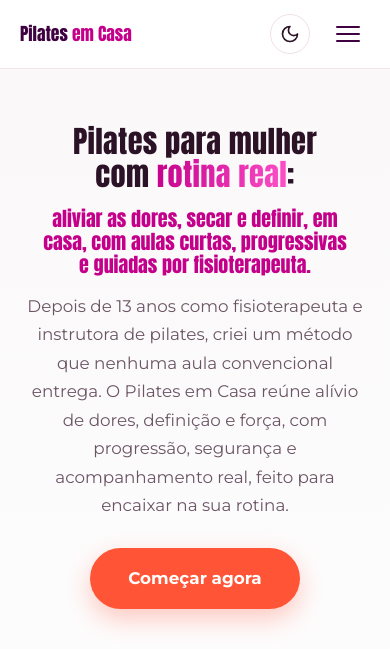
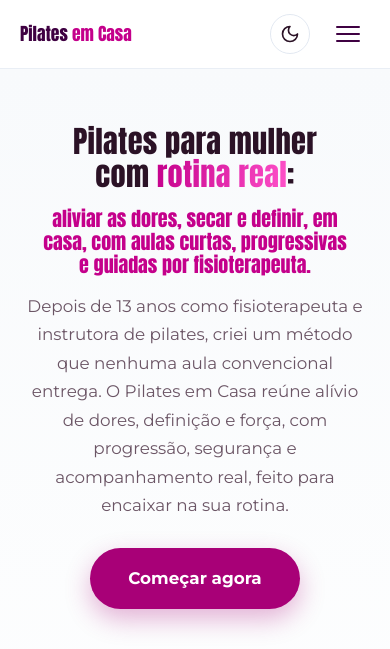
Before and after one commit to JotaSXBR/marinanovosite, a PHP site: page /index.html in a window 390 px wide. Shown: the top 649 px of the page. Run offline with PHP 8.4, Linux system fonts and the light colour scheme; grey boxes are pictures that could not be loaded.

Commit message:
design: troca paleta Opcao A (Sunset Coral) pela Opcao C (monocromo disciplinado)
- CTA volta ao magenta da marca: #A80077 / hover #86025F
- fundos e bordas neutros: fundo #F8FAFC, faixa #F1F5F9, borda #E2E8F0
- --cta-texto volta a light-dark(#A80077,#F87DFF)
- sombra e tap-highlight dos botoes em rgba(168,0,119)
- borda fixa do menu mobile passa a usar var(--borda)
- aplicado em index.php, index.html, privacidade.html e termos.html

```diff
--- a/nova-landing/index.html
+++ b/nova-landing/index.html
@@ -6,7 +6,7 @@
 <title>Pilates em Casa | Elimine as dores em 20 min por dia</title>
 <meta name="description" content="Pilates em casa com Natália Pereira: treinos de 20 min por dia, sem equipamentos, para aliviar dores, definir e desinchar. 1 ano de acesso, app exclusivo e garantia de 7 dias.">
 <meta name="color-scheme" content="light dark">
-<meta name="theme-color" content="#FAF8F9" media="(prefers-color-scheme: light)">
+<meta name="theme-color" content="#F8FAFC" media="(prefers-color-scheme: light)">
 <meta name="theme-color" content="#2F1D2A" media="(prefers-color-scheme: dark)">
 <script>(function(){try{var t=localStorage.getItem('tema');if(t==='escuro'||t==='claro'){document.documentElement.setAttribute('data-tema',t);}}catch(e){}})();</script>
 <meta property="og:type" content="website">
@@ -32,15 +32,16 @@
 @font-face{font-family:"Montserrat";font-style:normal;font-weight:100 900;font-display:swap;src:url("fontes/montserrat-normal-ext.woff2") format("woff2");unicode-range:U+0100-02BA,U+02BD-02C5,U+02C7-02CC,U+02CE-02D7,U+02DD-02FF,U+0304,U+0308,U+0329,U+1D00-1DBF,U+1E00-1E9F,U+1EF2-1EFF,U+2020,U+20A0-20AB,U+20AD-20C4,U+2113,U+2C60-2C7F,U+A720-A7FF}
 @font-face{font-family:"Montserrat";font-style:italic;font-weight:400;font-display:swap;src:url("fontes/montserrat-italic.woff2") format("woff2");unicode-range:U+0000-00FF,U+0131,U+0152-0153,U+02BB-02BC,U+02C6,U+02DA,U+02DC,U+0304,U+0308,U+0329,U+2000-206F,U+20AC,U+2122,U+2191,U+2193,U+2212,U+2215,U+FEFF,U+FFFD}
 @font-face{font-family:"Montserrat";font-style:italic;font-weight:400;font-display:swap;src:url("fontes/montserrat-italic-ext.woff2") format("woff2");unicode-range:U+0100-02BA,U+02BD-02C5,U+02C7-02CC,U+02CE-02D7,U+02DD-02FF,U+0304,U+0308,U+0329,U+1D00-1DBF,U+1E00-1E9F,U+1EF2-1EFF,U+2020,U+20A0-20AB,U+20AD-20C4,U+2113,U+2C60-2C7F,U+A720-A7FF}
-/* Tokens da marca original preservados com otimizacao de conversao Opcao A: Sunset Coral */
+/* Tokens da marca original preservados: rosa #FF51C9, roxo #3F0142, Anton + Montserrat.
+   Paleta Opcao C (monocromo disciplinado): CTA magenta, fundos e bordas neutros */
 :root{
   color-scheme:light dark;
   --rosa:#FF51C9; --rosa-claro:#F87DFF; --roxo:#3F0142; --roxo-2:#820088;
-  --cta:#FF5436; --cta-hover:#E03E22;
+  --cta:#A80077; --cta-hover:#86025F;
   --rosa-texto:#C4008B;
   --tinta:#2B1226; --cinza:#6B5565;
-  --fundo:#FAF8F9; --branco:#FFFFFF; --faixa:#F6F0F4;
-  --sup:#FFFFFF; --borda:#EEDFE8; --borda-suave:#F2E5EC;
+  --fundo:#F8FAFC; --branco:#FFFFFF; --faixa:#F1F5F9;
+  --sup:#FFFFFF; --borda:#E2E8F0; --borda-suave:#E9EEF5;
   --raio:18px; --max:1120px;
 }
 :root{
@@ -48,13 +49,13 @@
   --roxo:light-dark(#3F0142,#E3A9D4);
   --tinta:light-dark(#2B1226,#F8EAF3);
   --cinza:light-dark(#6B5565,#D3BECD);
-  --fundo:light-dark(#FAF8F9,#3A2434);
+  --fundo:light-dark(#F8FAFC,#3A2434);
   --branco:light-dark(#FFFFFF,#2F1D2A);
-  --faixa:light-dark(#F6F0F4,#422A41);
+  --faixa:light-dark(#F1F5F9,#422A41);
   --sup:light-dark(#FFFFFF,#3E2A38);
-  --borda:light-dark(#EEDFE8,#5E3D55);
-  --borda-suave:light-dark(#F2E5EC,#593850);
-  --cta-texto:light-dark(#E03E22,#FF7A61);
+  --borda:light-dark(#E2E8F0,#5E3D55);
+  --borda-suave:light-dark(#E9EEF5,#593850);
+  --cta-texto:light-dark(#A80077,#F87DFF);
 }
 html[data-tema="claro"]{color-scheme:light}
 html[data-tema="escuro"]{color-scheme:dark}
@@ -77,8 +78,8 @@ section{padding:72px 0}
 h2{font-size:clamp(1.7rem,3.4vw,2.5rem);margin-bottom:14px}
 .sub{color:var(--cinza);max-width:62ch;margin-left:auto;margin-right:auto}
 /* Botoes: um rotulo unico de compra na pagina inteira */
-.btn{display:inline-block;background:var(--cta);color:#fff;font-weight:700;font-size:1.05rem;padding:16px 38px;border-radius:999px;text-decoration:none;border:0;cursor:pointer;white-space:nowrap;position:relative;overflow:hidden;box-shadow:0 10px 26px rgba(255,84,54,.30);transition:transform .25s ease,background .25s ease,box-shadow .25s ease}
-.btn:hover{background:var(--cta-hover);box-shadow:0 14px 34px rgba(255,84,54,.45)}
+.btn{display:inline-block;background:var(--cta);color:#fff;font-weight:700;font-size:1.05rem;padding:16px 38px;border-radius:999px;text-decoration:none;border:0;cursor:pointer;white-space:nowrap;position:relative;overflow:hidden;box-shadow:0 10px 26px rgba(168,0,119,.30);transition:transform .25s ease,background .25s ease,box-shadow .25s ease}
+.btn:hover{background:var(--cta-hover);box-shadow:0 14px 34px rgba(168,0,119,.45)}
 .btn::after{content:"";position:absolute;top:-20%;bottom:-20%;left:-30%;width:38px;background:linear-gradient(100deg,transparent,rgba(255,255,255,.55),transparent);transform:skewX(-18deg)}
 .btn:hover::after,.btn:focus-visible::after{animation:brilhoBtn 1.1s ease}
 @keyframes brilhoBtn{from{left:-30%}to{left:130%}}
@@ -326,7 +327,7 @@ footer a{color:var(--roxo);font-weight:600;text-decoration:none}
 a:focus-visible,button:focus-visible,summary:focus-visible,input:focus-visible{outline:3px solid var(--cta);outline-color:var(--cta-texto);outline-offset:2px}
 section[id]{scroll-margin-top:84px}
 body{touch-action:manipulation}
-a,button{-webkit-tap-highlight-color:rgba(255,84,54,.25)}
+a,button{-webkit-tap-highlight-color:rgba(168,0,119,.25)}
 .faixa-num,.oferta-card .por{font-variant-numeric:tabular-nums}
 summary:hover{color:var(--cta-texto)}
 footer nav a:hover{color:var(--cta-texto);text-decoration:underline}
@@ -364,7 +365,7 @@ footer nav a:hover{color:var(--cta-texto);text-decoration:underline}
   body.menu-aberto .nav-toggle span:nth-child(1){transform:translateY(7px) rotate(45deg)}
   body.menu-aberto .nav-toggle span:nth-child(2){opacity:0}
   body.menu-aberto .nav-toggle span:nth-child(3){transform:translateY(-7px) rotate(-45deg)}
-  .nav-links{display:none;position:absolute;top:68px;left:0;right:0;background:var(--sup);flex-direction:column;align-items:stretch;padding:8px 20px 18px;border-bottom:1px solid #F3D9EA;box-shadow:0 20px 30px rgba(63,1,66,.1)}
+  .nav-links{display:none;position:absolute;top:68px;left:0;right:0;background:var(--sup);flex-direction:column;align-items:stretch;padding:8px 20px 18px;border-bottom:1px solid var(--borda);box-shadow:0 20px 30px rgba(63,1,66,.1)}
   body.menu-aberto .nav-links{display:flex}
   .nav-links a{padding:13px 4px;font-size:1rem;border-top:1px solid var(--borda-suave)}
   .nav-links a:first-child{border-top:0}
```
Also changed, not shown: nova-landing/index.php (+15 -14 lines), nova-landing/privacidade.html (+7 -7 lines), nova-landing/termos.html (+7 -7 lines).
